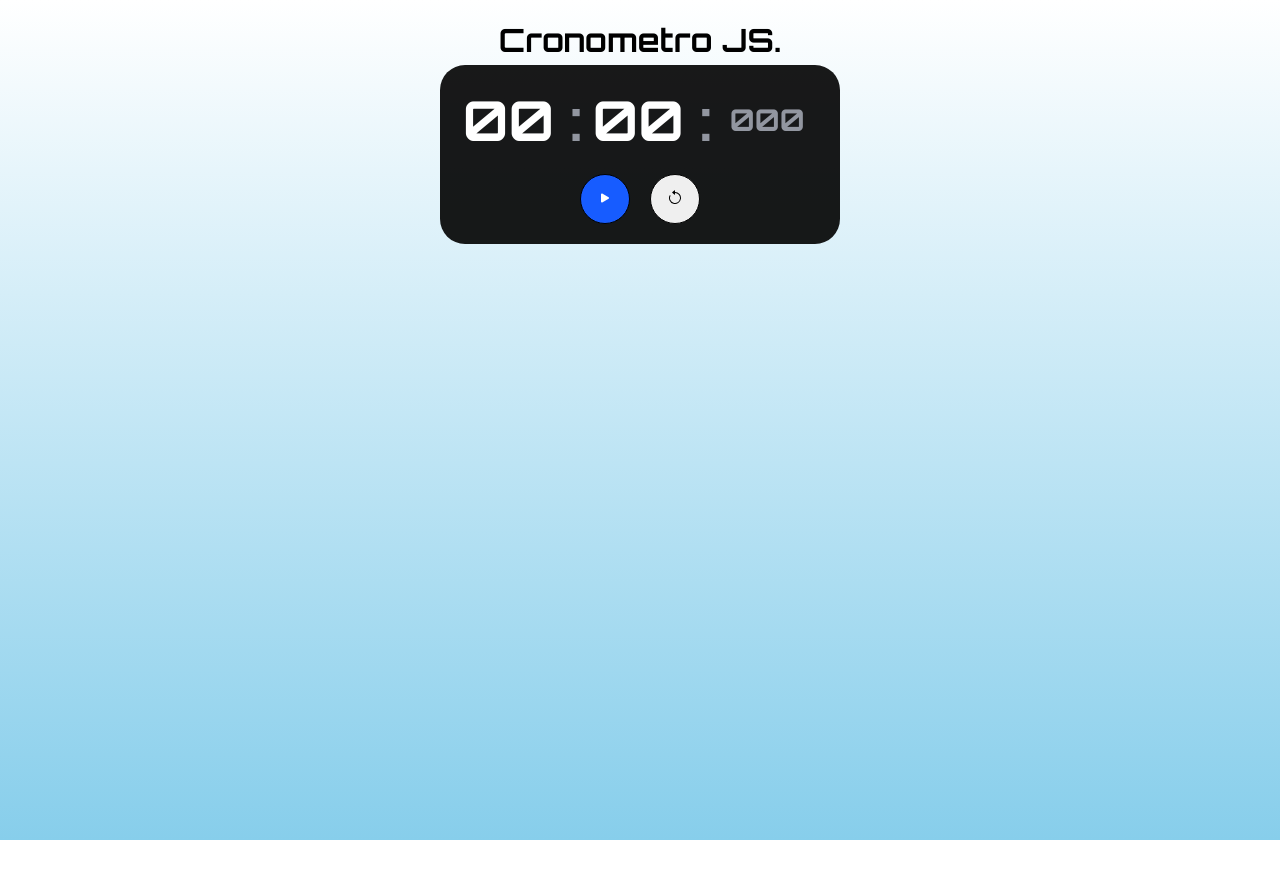
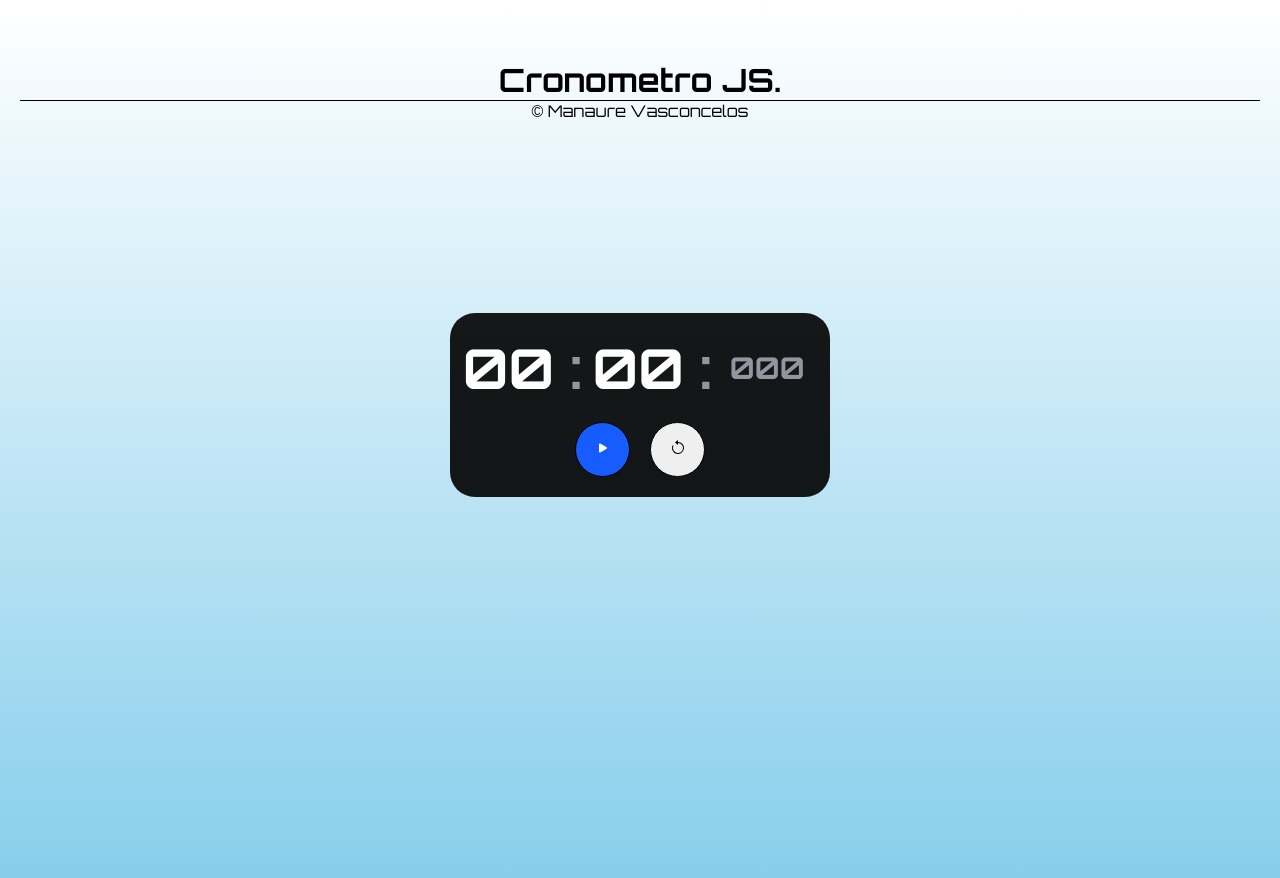
Before and after one commit to Manaure-Vasconcelos/Cronometro-JS, a plain HTML site: page index.html in a window 1280 px wide. Before the commit the page ends 840 px from the top, so only its background shows below. Drawn offline with Linux system fonts and the light colour scheme.

Commit message:
Versao final

```diff
--- a/index.html
+++ b/index.html
@@ -12,7 +12,7 @@
 </head>
 <body>
     <h1>Cronometro JS.</h1>
-    <div class="corpo">
+    <section class="corpo">
         <div class="timer">
             <div class="time" id="minutes">00</div>
             <div class="separator">:</div>
@@ -43,6 +43,9 @@
                   </svg>
             </button>
         </div>
-    </div>
+    </section>
+    <footer>
+        &copy; Manaure Vasconcelos
+    </footer>
 </body>
 </html>
--- a/style.css
+++ b/style.css
@@ -13,15 +13,24 @@ body {
     justify-content: center;
     align-items: center;
 }
+body h1 {
+    margin-top: 60px;
+}
+footer{
+    border-top: 1px solid black;
+}
 .corpo{
-    display: flex;
-    flex-direction: column;
+    display: block;
+    position: absolute;
+    top: 50%;
+    left: 50%;
+    transform: translate(-50%, -50%);
     background: rgba(0,0,0,.9);
     color: white;
     border-radius: 25px;
     padding: 10px;
     margin: 5px auto;
-    width: 380px;
+    width: 360px;
     align-items: center;
 }
 .timer {
@@ -49,7 +58,7 @@ body {
 }
 .buttons{
     display: flex;
-    justify-content: space-around;
+    justify-content: center;
 }
 .btn{
     display: inline-block;
@@ -58,8 +67,8 @@ body {
     border-radius: 50%;
     cursor: pointer;
     border: 1px solid black;
-    width: 50px;
-    height: 50px;
+    width: 55px;
+    height: 55px;
     transition: all 0.2 ease-in-out;
 }
 .btn:hover{
```
